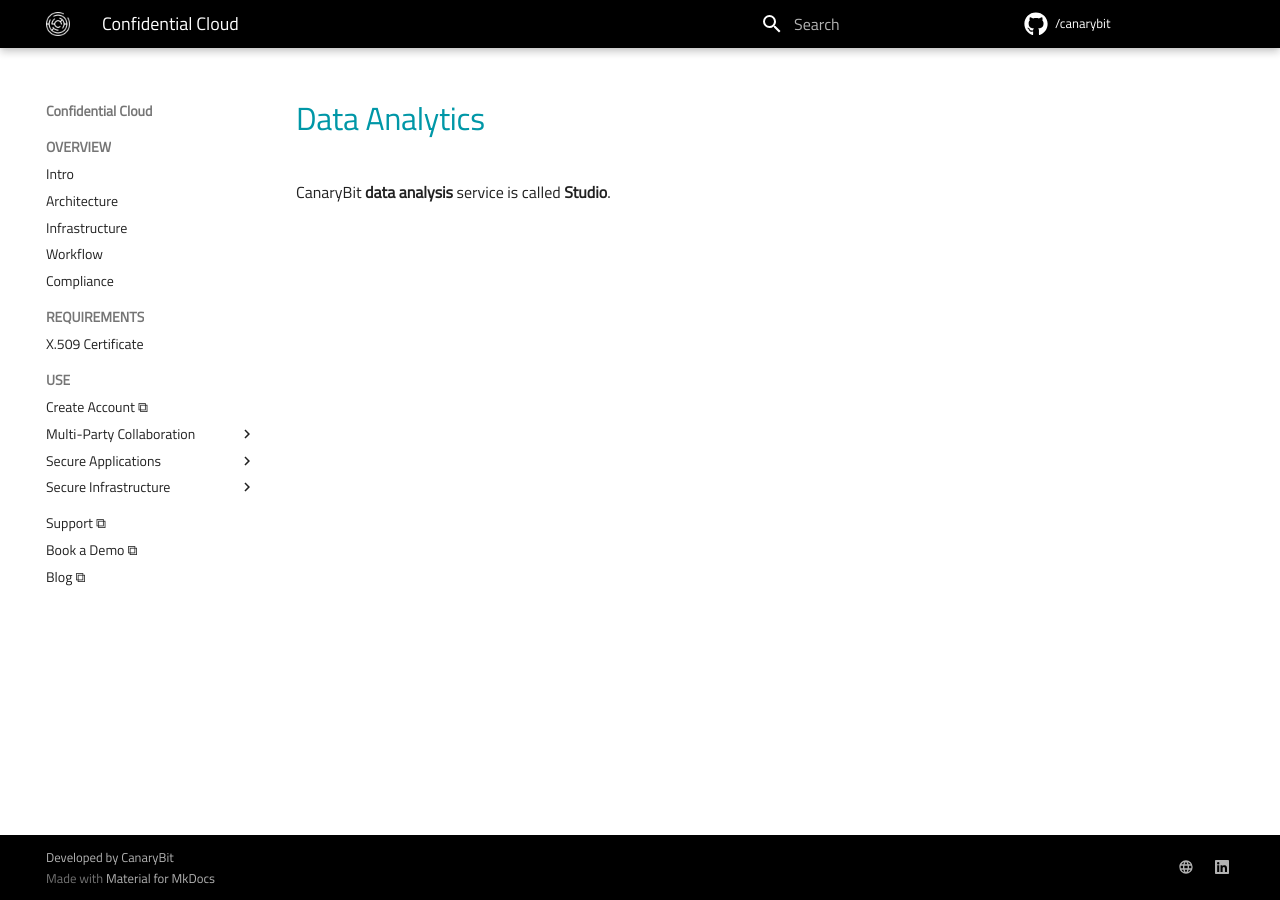
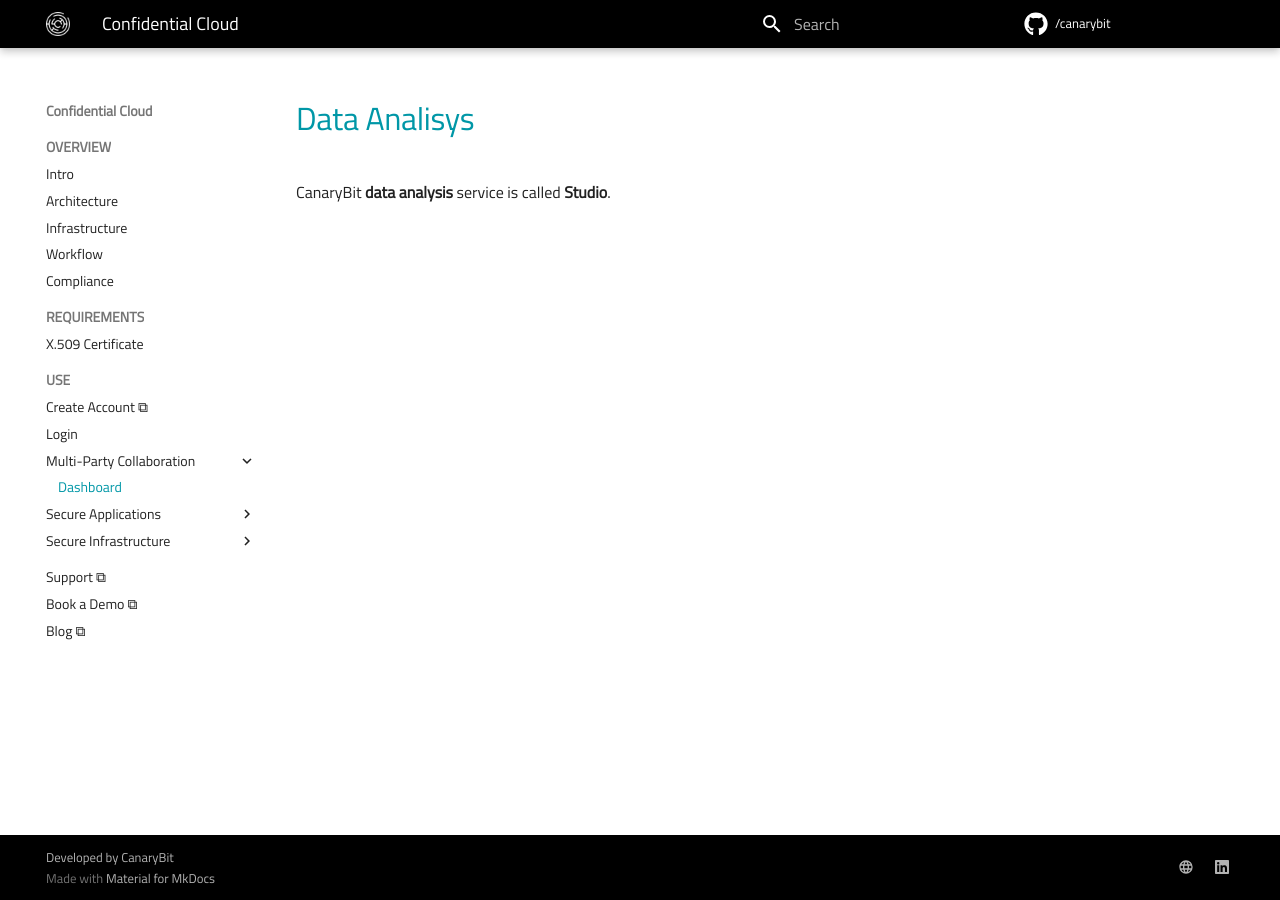
Before and after one commit to canarybit/cc-docs, an MkDocs documentation site: the page built from docs/studio.md, in a window 1280 px wide. Built offline with MkDocs 1.6.1 and Material for MkDocs 9.7.7, drawn with Linux system fonts in a browser that asks for light colours.

Commit message:
Adds content

```diff
--- a/docs/studio.md
+++ b/docs/studio.md
@@ -1,3 +1,3 @@
-# Data Analytics
+# Data Analisys
 
 CanaryBit **data analysis** service is called **Studio**.
--- a/mkdocs.yml
+++ b/mkdocs.yml
@@ -69,8 +69,9 @@
 
   - USE:
     - 'Create Account ⧉': https://demo.confidentialcloud.io/signup" target="_blank
+    - 'Login': http://demo.confidentialcloud.io" target="_blank
     - Multi-Party Collaboration:
-      - 'Login': http://demo.confidentialcloud.io" target="_blank
+      - 'Dashboard' : 'studio.md'
       #- 'Register your asset': []
       #- 'Start a collaboration': []
       #- 'Run an Enclave': []
```
